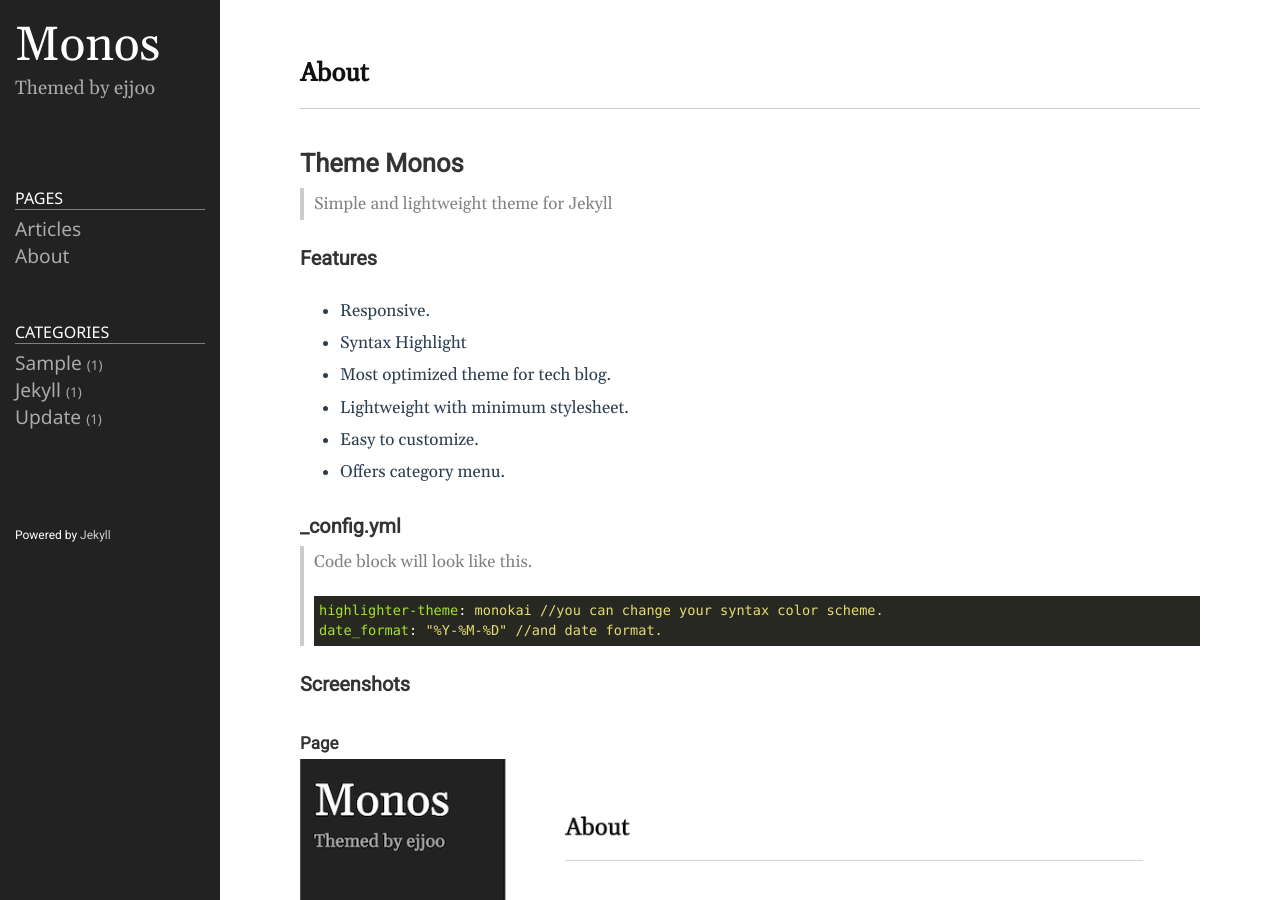
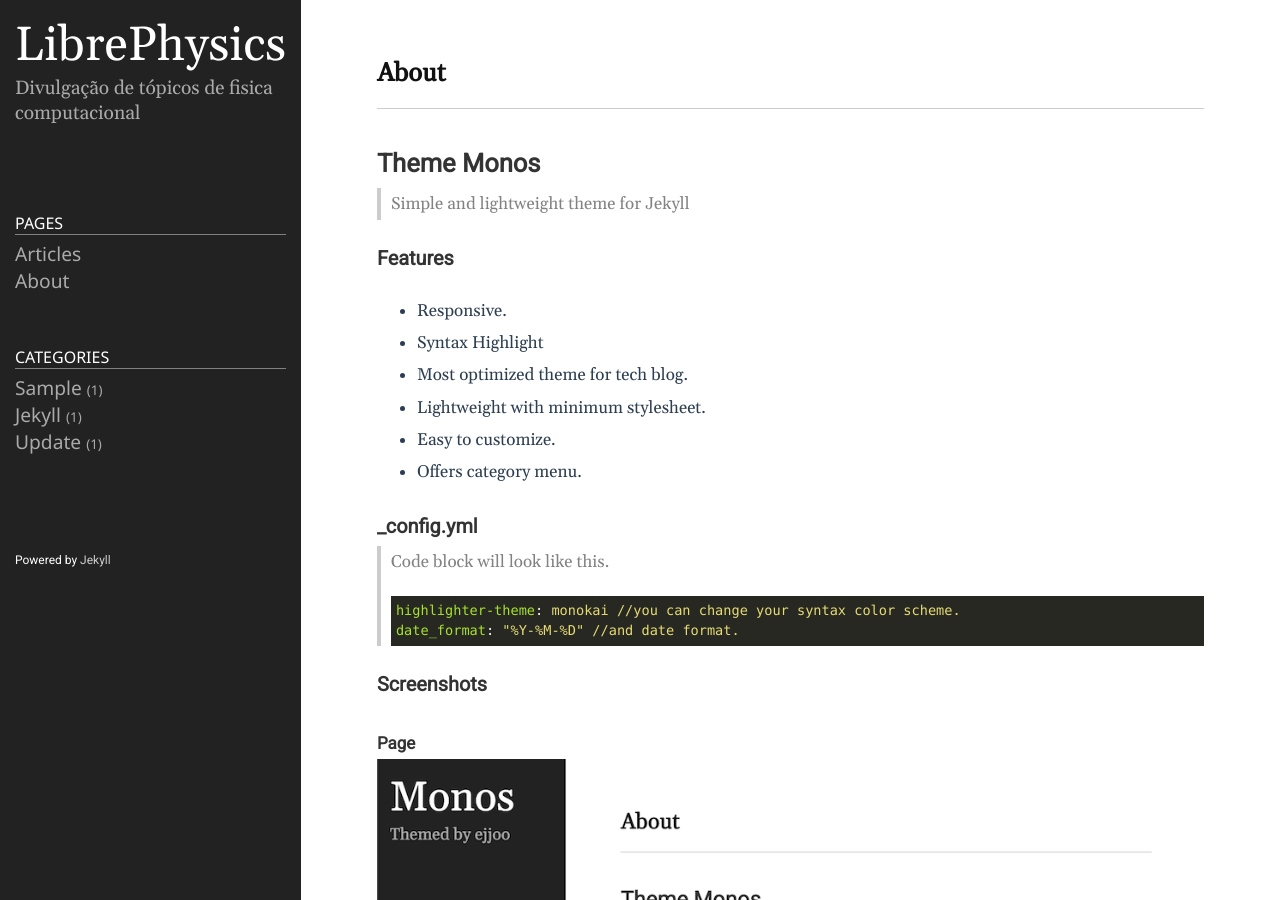
Before and after one commit to natanmr/LibrePhysics, a Jekyll site: the page built from README.md, in a window 1280 px wide and 900 px high. Built offline with Jekyll 4.4.1, drawn with Linux system fonts in a browser that asks for light colours.

Commit message:
Update _config.yml

```diff
--- a/_config.yml
+++ b/_config.yml
@@ -18,20 +18,20 @@
 # You can create any custom variable you would like, and they will be accessible
 # in the templates via {{ site.myvariable }}.
 
-title: Monos
-email: ejjoo7994@gmail.com
+title: LibrePhysics
+email: natan.moreira.regis12@gmail.com
 description: >- # this means to ignore newlines until "baseurl:"
-  Themed by ejjoo
+  Divulgação de tópicos de fisica computacional
 # baseurl: "/" # the subpath of your site, e.g. /blog
 # url: "http://ejjoo.github.io" # the base hostname & protocol for your site, e.g. http://example.com
-github_username: ejjoo
+github_username: natanmr
 highlighter: rouge
 svg:
   optimize: true
 # Build settings
 # theme: minima
 highlighter-theme: monokai
-date_format: "%Y-%M-%D"
+date_format: "%D-%M-%Y"
 plugins:
   - jekyll-feed
 category_dir: category/
```
